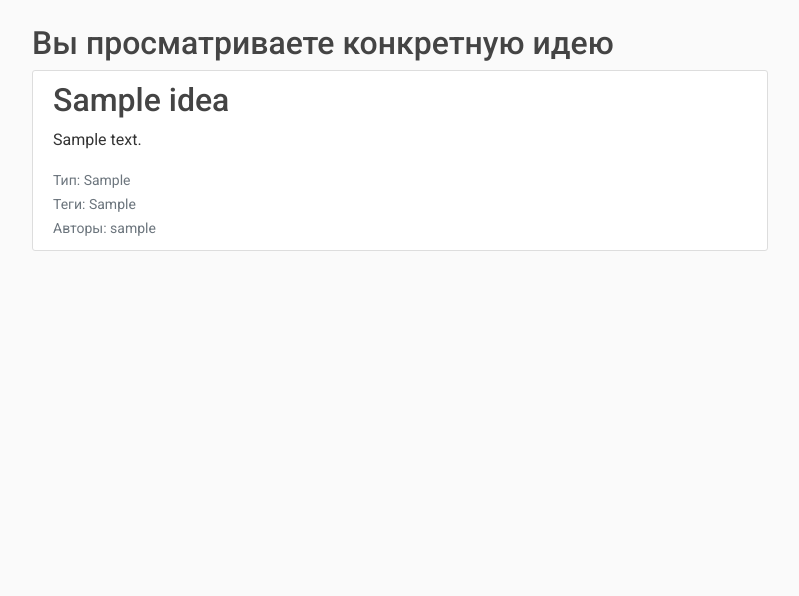
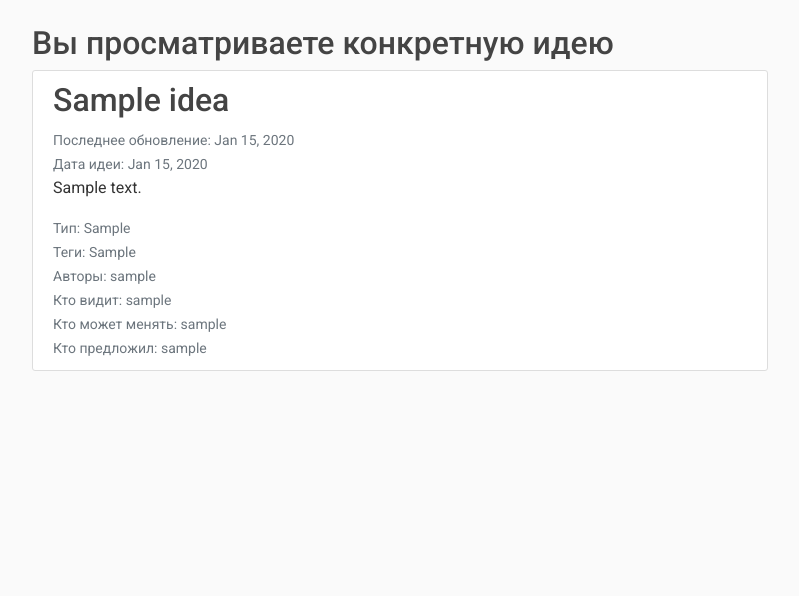
Before and after one commit to MichailKon/TasksIdeasSite, a Django app: page /idea/1/ in a window 1280 px wide. Shown: the part 56-652 px from the top of the page, without its empty margins (50-849 px from the left). Run offline with Django 4.2, Linux system fonts and the light colour scheme; tables that the repository leaves empty hold one stand-in row (values such as "Sample post"); some libraries are stand-ins or nearby versions.

Commit message:
added dates and full info in detail

```diff
--- a/templates/ideas/home.html
+++ b/templates/ideas/home.html
@@ -8,6 +8,9 @@
         <article class="media content-section">
             <div class="media-body">
                 <h2><a class="article-title" href="{% url 'idea-detail' idea.id %}">{{ idea.title }}</a></h2>
+                <small class="text-muted">Последнее обновление: {{ idea.date_update|date:"M d, Y" }}</small>
+                <br>
+                <small class="text-muted">Дата идеи: {{ idea.date_posted|date:"M d, Y" }}</small>
                 <p class="article-content">{{ idea.content }}</p>
                 {% if not idea.type %}
                     <small class="text-muted">Тип: </small>
--- a/templates/ideas/idea_detail.html
+++ b/templates/ideas/idea_detail.html
@@ -12,6 +12,9 @@
                 </div>
             {% endif %}
             <h2 class="article-title">{{ object.title }}</h2>
+            <small class="text-muted">Последнее обновление: {{ idea.date_update|date:"M d, Y" }}</small>
+            <br>
+            <small class="text-muted">Дата идеи: {{ idea.date_posted|date:"M d, Y" }}</small>
             <p class="article-content">{{ object.content }}</p>
             {% if not idea.type %}
                 <small class="text-muted">Тип: </small>
@@ -22,6 +25,12 @@
             <small class="text-muted">Теги: {{ idea.tags.all|join:", " }}</small>
             <br>
             <small class="text-muted">Авторы: {{ idea.authors.all|join:", " }}</small>
+            <br>
+            <small class="text-muted">Кто видит: {{ idea.users_can_view.all|join:", " }}</small>
+            <br>
+            <small class="text-muted">Кто может менять: {{ idea.users_can_edit.all|join:", " }}</small>
+            <br>
+            <small class="text-muted">Кто предложил: {{ idea.real_author|join:", " }}</small>
         </div>
     </article>
 {% endblock content %}
```
